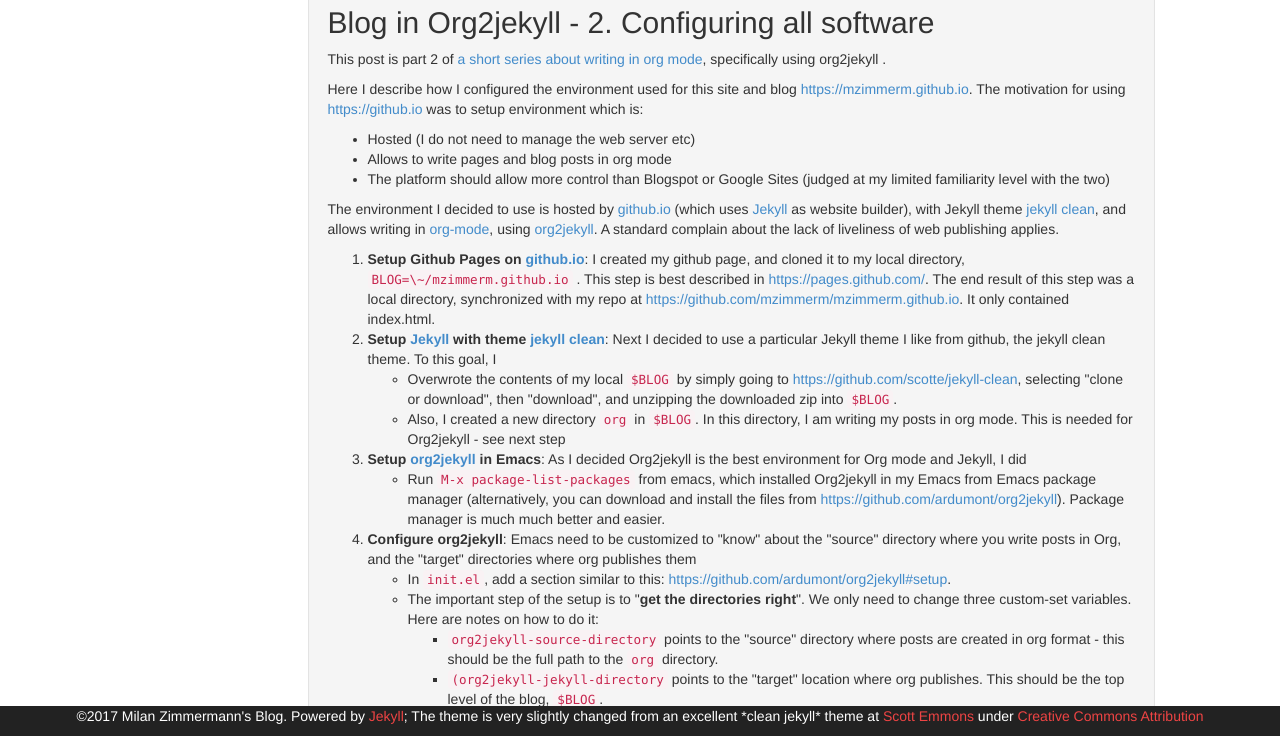
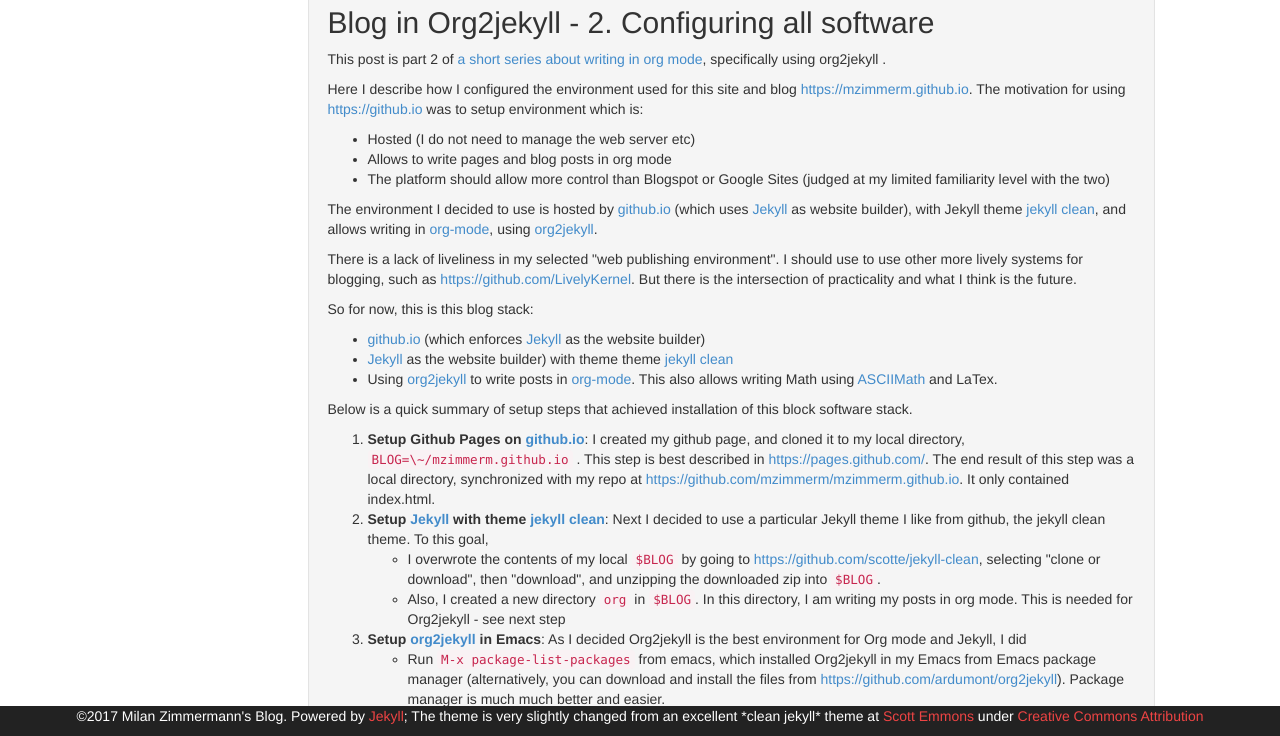
Before and after one commit to mzimmerm/mzimmerm.github.io, a Jekyll site: the page built from _posts/2017-04-14-blog-in-org-2-jekyll---2.-configure-all-software.html, in a window 1280 px wide and 900 px high, cut to the strip 164-900 px from the top of the window. Built offline with Jekyll 4.4.1, drawn with Linux system fonts in a browser that asks for light colours; comment, search, counter and statistics services are not loaded.

```diff
--- a/_posts/2017-04-14-blog-in-org-2-jekyll---2.-configure-all-software.html
+++ b/_posts/2017-04-14-blog-in-org-2-jekyll---2.-configure-all-software.html
@@ -11,9 +11,9 @@
 comments: true
 ---
 
-<div id="outline-container-orgf579a79" class="outline-2">
-<h2 id="orgf579a79">Blog in Org2jekyll - 2. Configuring all software</h2>
-<div class="outline-text-2" id="text-orgf579a79">
+<div id="outline-container-sec-1" class="outline-2">
+<h2 id="sec-1">Blog in Org2jekyll - 2. Configuring all software</h2>
+<div class="outline-text-2" id="text-1">
 <p>
 This post is part 2 of <a href="{% post_url 2017-04-08-blog-in-org-2-jekyll---1.-motivation %}">a short series about writing in org mode</a>, specifically using org2jekyll .
 </p>
@@ -23,48 +23,90 @@
 </p>
 
 <ul class="org-ul">
-<li>Hosted (I do not need to manage the web server etc)</li>
-<li>Allows to write pages and blog posts in org mode</li>
-<li>The platform should allow more control than Blogspot or Google Sites (judged at my limited familiarity level with the two)</li>
+<li>Hosted (I do not need to manage the web server etc)
+</li>
+<li>Allows to write pages and blog posts in org mode
+</li>
+<li>The platform should allow more control than Blogspot or Google Sites (judged at my limited familiarity level with the two)
+</li>
 </ul>
 
 <p>
-The environment I decided to use is hosted by <a href="https://github.io">github.io</a> (which uses <a href="https://jekyllrb.com/">Jekyll</a> as website builder), with Jekyll theme <a href="https://github.com/scotte/jekyll-clean">jekyll clean</a>, and allows writing in <a href="http://orgmode.org/">org-mode</a>, using  <a href="https://github.com/ardumont/org2jekyll">org2jekyll</a>. A standard complain about the lack of liveliness of web publishing applies.
+The environment I decided to use is hosted by <a href="https://github.io">github.io</a> (which uses <a href="https://jekyllrb.com/">Jekyll</a> as website builder), with Jekyll theme <a href="https://github.com/scotte/jekyll-clean">jekyll clean</a>, and allows writing in <a href="http://orgmode.org/">org-mode</a>, using  <a href="https://github.com/ardumont/org2jekyll">org2jekyll</a>.
+</p>
+
+<p>
+There is a lack of liveliness in my selected "web publishing environment". I should use to use other more lively systems for blogging, such as <a href="https://github.com/LivelyKernel">https://github.com/LivelyKernel</a>. But there is the intersection of practicality and what I think is the future.
+</p>
+
+<p>
+So for now, this is this blog stack:
+</p>
+
+<ul class="org-ul">
+<li><a href="https://github.io">github.io</a> (which enforces <a href="https://jekyllrb.com/">Jekyll</a> as the website builder)
+</li>
+<li><a href="https://jekyllrb.com/">Jekyll</a> as the website builder) with theme  theme <a href="https://github.com/scotte/jekyll-clean">jekyll clean</a>
+</li>
+<li>Using <a href="https://github.com/ardumont/org2jekyll">org2jekyll</a> to write posts in <a href="http://orgmode.org/">org-mode</a>. This also allows writing Math using <a href="http://asciimath.org/">ASCIIMath</a> and LaTex.
+</li>
+</ul>
+
+<p>
+Below is a quick summary of setup steps that achieved installation of this block software stack.
 </p>
 
 <ol class="org-ol">
-<li><b>Setup Github Pages on <a href="https://github.io">github.io</a></b>: I created my github page, and cloned it to my local directory, <code>BLOG=\~/mzimmerm.github.io</code> . This step is best described in <a href="https://pages.github.com/">https://pages.github.com/</a>. The end result of this step was a local directory, synchronized with my repo at <a href="https://github.com/mzimmerm/mzimmerm.github.io">https://github.com/mzimmerm/mzimmerm.github.io</a>. It only contained index.html.</li>
-<li><b>Setup  <a href="https://jekyllrb.com">Jekyll</a> with theme <a href="https://github.com/scotte/jekyll-clean">jekyll clean</a></b>: Next I decided to use a particular Jekyll theme I like from github, the jekyll clean theme. To this goal, I
+<li><b>Setup Github Pages on <a href="https://github.io">github.io</a></b>: I created my github page, and cloned it to my local directory, <code>BLOG=\~/mzimmerm.github.io</code> . This step is best described in <a href="https://pages.github.com/">https://pages.github.com/</a>. The end result of this step was a local directory, synchronized with my repo at <a href="https://github.com/mzimmerm/mzimmerm.github.io">https://github.com/mzimmerm/mzimmerm.github.io</a>. It only contained index.html.
+</li>
+<li><b>Setup  <a href="https://jekyllrb.com">Jekyll</a> with theme <a href="https://github.com/scotte/jekyll-clean">jekyll clean</a></b>: Next I decided to use a particular Jekyll theme I like from github, the jekyll clean theme. To this goal,
 <ul class="org-ul">
-<li>Overwrote the contents of  my local <code>$BLOG</code> by simply going to  <a href="https://github.com/scotte/jekyll-clean">https://github.com/scotte/jekyll-clean</a>, selecting "clone or download", then "download", and unzipping the downloaded zip into <code>$BLOG</code>.</li>
-<li>Also, I created a new directory <code>org</code> in <code>$BLOG</code>. In this directory, I am writing my posts in org mode. This is needed for Org2jekyll - see next step</li>
-</ul></li>
+<li>I overwrote the contents of my local <code>$BLOG</code> by going to  <a href="https://github.com/scotte/jekyll-clean">https://github.com/scotte/jekyll-clean</a>, selecting "clone or download", then "download", and unzipping the downloaded zip into <code>$BLOG</code>.
+</li>
+<li>Also, I created a new directory <code>org</code> in <code>$BLOG</code>. In this directory, I am writing my posts in org mode. This is needed for Org2jekyll - see next step
+</li>
+</ul>
+</li>
 <li><b>Setup <a href="https://github.com/ardumont/org2jekyll">org2jekyll</a> in Emacs</b>: As I decided Org2jekyll is the best environment for Org mode and Jekyll, I did
 <ul class="org-ul">
-<li>Run <code>M-x package-list-packages</code> from emacs, which installed Org2jekyll in my Emacs from Emacs package manager (alternatively, you can download and install the files from <a href="https://github.com/ardumont/org2jekyll">https://github.com/ardumont/org2jekyll</a>). Package manager is much much better and easier.</li>
-</ul></li>
+<li>Run <code>M-x package-list-packages</code> from emacs, which installed Org2jekyll in my Emacs from Emacs package manager (alternatively, you can download and install the files from <a href="https://github.com/ardumont/org2jekyll">https://github.com/ardumont/org2jekyll</a>). Package manager is much much better and easier.
+</li>
+</ul>
+</li>
 <li><b>Configure org2jekyll</b>: Emacs need to be customized to "know" about the "source" directory where you write posts in Org, and the "target" directories where org publishes them
 <ul class="org-ul">
-<li>In <code>init.el</code>, add a section similar to this:  <a href="https://github.com/ardumont/org2jekyll#setup">https://github.com/ardumont/org2jekyll#setup</a>.</li>
+<li>In <code>init.el</code>, add a section similar to this:  <a href="https://github.com/ardumont/org2jekyll#setup">https://github.com/ardumont/org2jekyll#setup</a>.
+</li>
 <li>The important step of the setup is to "<b>get the directories right</b>". We only need to change three custom-set variables. Here are notes on how to do it:
 <ul class="org-ul">
-<li><code>org2jekyll-source-directory</code> points to the "source" directory where posts are created in org format - this should be the full path to the <code>org</code> directory.</li>
-<li><code>(org2jekyll-jekyll-directory</code> points to the "target" location where org publishes. This should be the top level of the blog, <code>$BLOG</code>.</li>
-<li><code>org2jekyll-blog-author</code> is the author name.</li>
-</ul></li>
-</ul></li>
+<li><code>org2jekyll-source-directory</code> points to the "source" directory where posts are created in org format - this should be the full path to the <code>org</code> directory.
+</li>
+<li><code>(org2jekyll-jekyll-directory</code> points to the "target" location where org publishes. This should be the top level of the blog, <code>$BLOG</code>.
+</li>
+<li><code>org2jekyll-blog-author</code> is the author name.
+</li>
+</ul>
+</li>
+</ul>
+</li>
 </ol>
 </div>
 
-<ul class="org-ul"><li><a id="org731ca8b"></a>Note<br /><div class="outline-text-4" id="text-org731ca8b">
+<div id="outline-container-sec-1-1" class="outline-3">
+<h3 id="sec-1-1">Note</h3>
+<div class="outline-text-3" id="text-1-1">
 <p>
 The Jekyll theme I use, is created by the "legacy method" - it is a plain directory tree with files. More recent themes are created as a Ruby Gem. My overall theme preference would be the theme used by Org2Jekyll in <a href="https://github.com/ardumont/org2jekyll">https://github.com/ardumont/org2jekyll</a> which uses the Gem method but I was unable to build it. Ruby configuration is convoluted, even with RVM.
 </p>
-</div></li>
+</div>
+</div>
 
-<li><a id="org5ca21f5"></a>Conclusion<br /><div class="outline-text-4" id="text-org5ca21f5">
+<div id="outline-container-sec-1-2" class="outline-3">
+<h3 id="sec-1-2">Conclusion</h3>
+<div class="outline-text-3" id="text-1-2">
 <p>
 Configuring the environment used for this site and blog <a href="https://mzimmerm.github.io">https://mzimmerm.github.io</a> took Step 1 - 4 described above.
 </p>
-</div></li></ul>
 </div>
+</div>
+</div>
--- a/org/blog-in-org2jekyll---3.-about-the-jekyll-theme-used-in-this-blog.org
+++ b/org/blog-in-org2jekyll---3.-about-the-jekyll-theme-used-in-this-blog.org
@@ -12,7 +12,7 @@
 
 *  Blog in Org2jekyll - 3. About the Jekyll theme used in this blog
 
-This post is part 3 of [[post-jekyll:blog-in-org-2-jekyll---1.-motivation.org][a short series about writing in org mode]] using org2jekyll.
+This post is part 3 of  [[post-jekyll:blog-in-org-2-jekyll---1.-motivation.org][a short series about writing in org mode]] using org2jekyll.
 
 The Jekyll theme on this page is slightly modified from the original *jekyll clean* theme. If you like the theme, you can use it from this blog, or from the original site https://github.com/scotte/jekyll-clean
 
```
Also changed, not shown: _posts/2017-04-08-a-test-blog.html (+25 -24 lines), _posts/2017-04-08-blog-in-org-2-jekyll---1.-motivation.html (+31 -22 lines), _posts/2017-04-26-blog-in-org2jekyll---3.-about-the-jekyll-theme-used-in-this-blog.html (+54 -29 lines), _posts/2017-05-18-blog-in-org2jekyll---4.-workflow-of-writing-a-blog-post.html (added, +120 -0 lines), org/a-test-blog.org (+19 -11 lines), org/blog-in-org-2-jekyll---2.-configure-all-software.org (+13 -3 lines), org/blog-in-org2jekyll---4.-workflow-of-writing-a-blog-post.org (added, +59 -0 lines), org/progress/TODO.org (+3 -30 lines).
